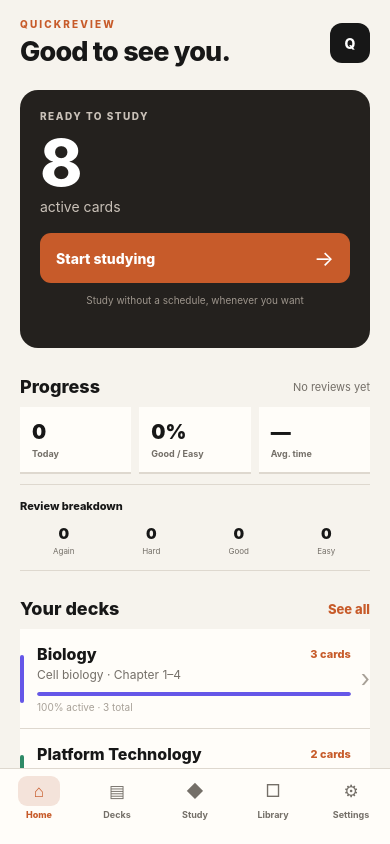
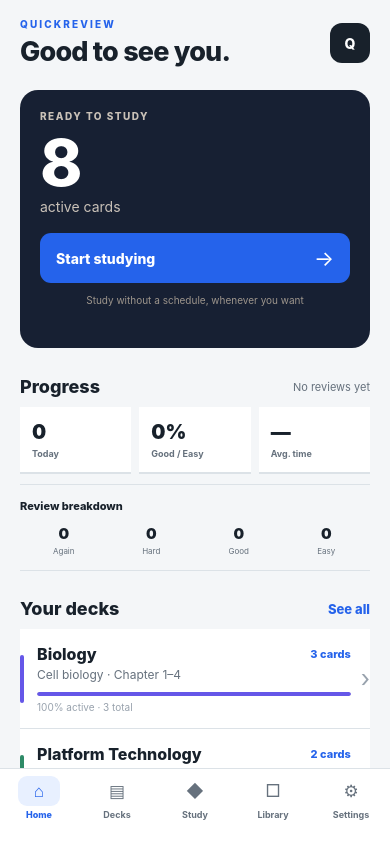
Before and after one commit to geojoshuaaquino-source/QuickReview, a React Native app: screen / in a window 390 px wide. Built offline with nearby package versions, Linux system fonts and the light colour scheme.

Commit message:
refactor: refresh visual theme

```diff
--- a/src/presentation/theme.ts
+++ b/src/presentation/theme.ts
@@ -1,2 +1,2 @@
-export const theme={colors:{bg:'#F6F3ED',surface:'#FFFDF9',ink:'#171717',muted:'#746F68',faint:'#A7A097',line:'#DED8CF',accent:'#C75B2A',accentSoft:'#F4E3DA',dark:'#24211E',green:'#3E7C5B',greenSoft:'#E5F0E8',redSoft:'#F4E4E0'},radius:{sm:8,md:12,lg:16,xl:20},space:{xs:4,sm:8,md:12,lg:16,xl:24,xxl:32}} as const;
+export const theme={colors:{bg:'#F4F6F8',surface:'#FFFFFF',ink:'#18212B',muted:'#66717D',faint:'#98A2AD',line:'#DCE2E7',accent:'#2563EB',accentSoft:'#E8F0FF',dark:'#172033',green:'#16805B',greenSoft:'#E6F5EF',redSoft:'#FBEAEA'},radius:{sm:7,md:10,lg:14,xl:18},space:{xs:4,sm:8,md:12,lg:16,xl:24,xxl:32}} as const;
 export type Theme=typeof theme;
```
